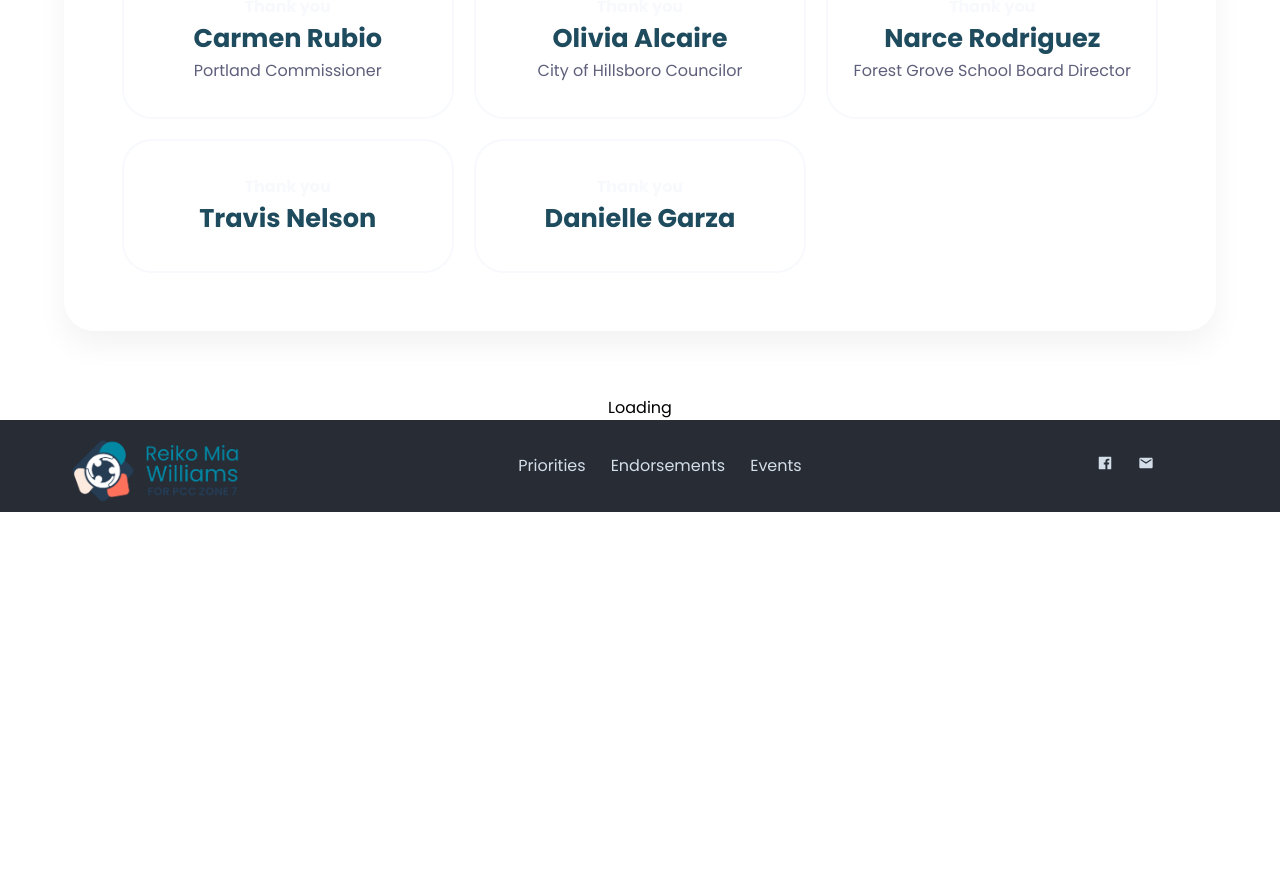
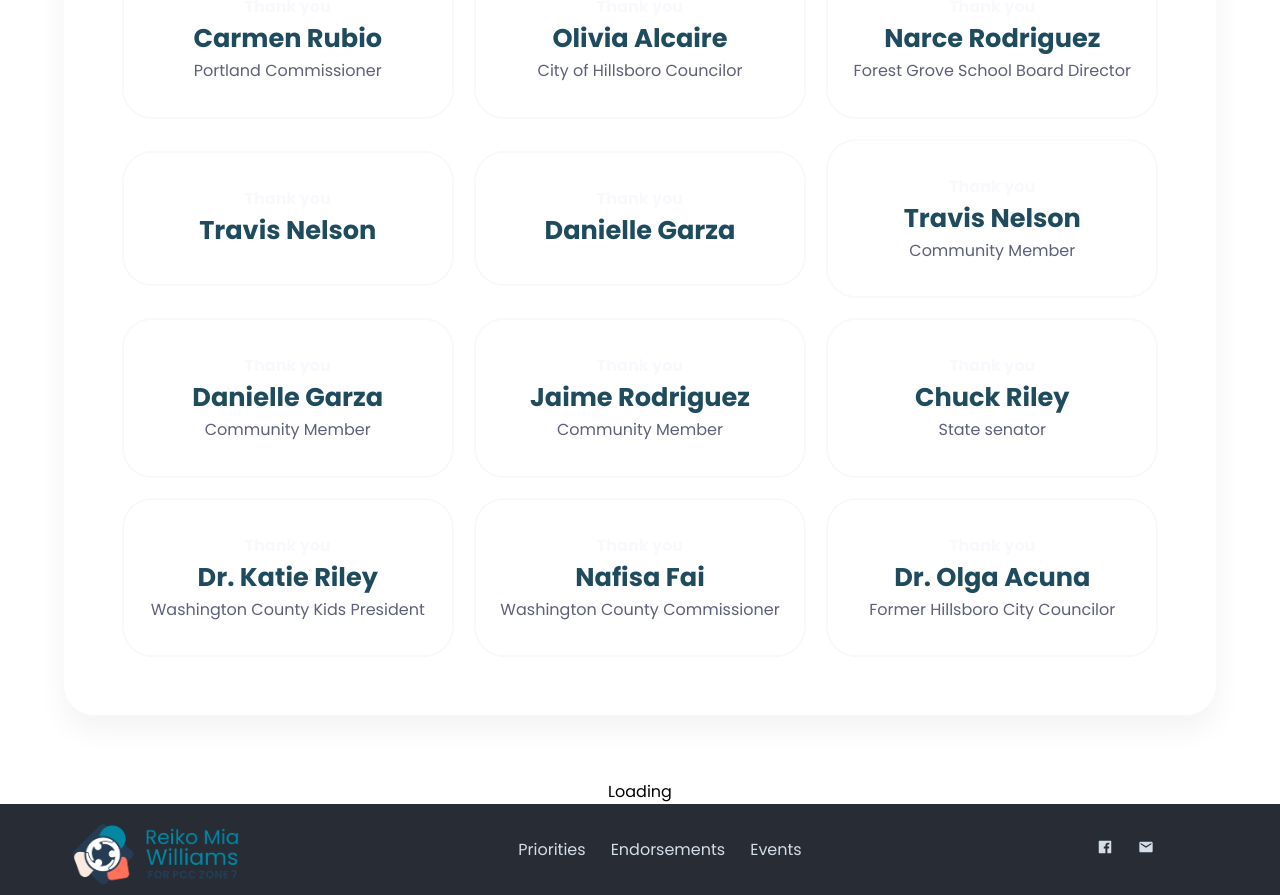
Before and after one commit to bmediax/reikoforpcc, a React (Create React App) app: page / in a window 1280 px wide. Shown: the part 2480-3375 px from the top of the page. Before the commit the page ends 2992 px from the top, so only its background shows below. Built offline with nearby package versions, Linux system fonts and the light colour scheme; no server answers.

Commit message:
Added new endorsements

```diff
--- a/src/data/endorsementData.js
+++ b/src/data/endorsementData.js
@@ -46,5 +46,47 @@ export const endorsementData = [
         position:"",
         company:"",
         id: 8
+    },
+    {
+        name: "Travis Nelson",
+        position: "Community Member",
+        company:"",
+        id: 9
+    },
+    {
+        name: "Danielle Garza",
+        position: "Community Member",
+        company:"",
+        id:10
+    },
+    {
+        name: "Jaime Rodriguez",
+        position: "Community Member",
+        company:"",
+        id:11
+    },
+    {
+        name: "Chuck Riley",
+        position: "State senator",
+        company:"",
+        id:12
+    },
+    {
+        name: "Dr. Katie Riley",
+        position: "Washington County Kids President",
+        company:"",
+        id:13
+    },
+    {
+        name: "Nafisa Fai",
+        position: "Washington County Commissioner",
+        company:"",
+        id:14
+    },
+    {
+        name: "Dr. Olga Acuna",
+        position: "Former Hillsboro City Councilor",
+        company:"",
+        id:15
     }
 ]
```
